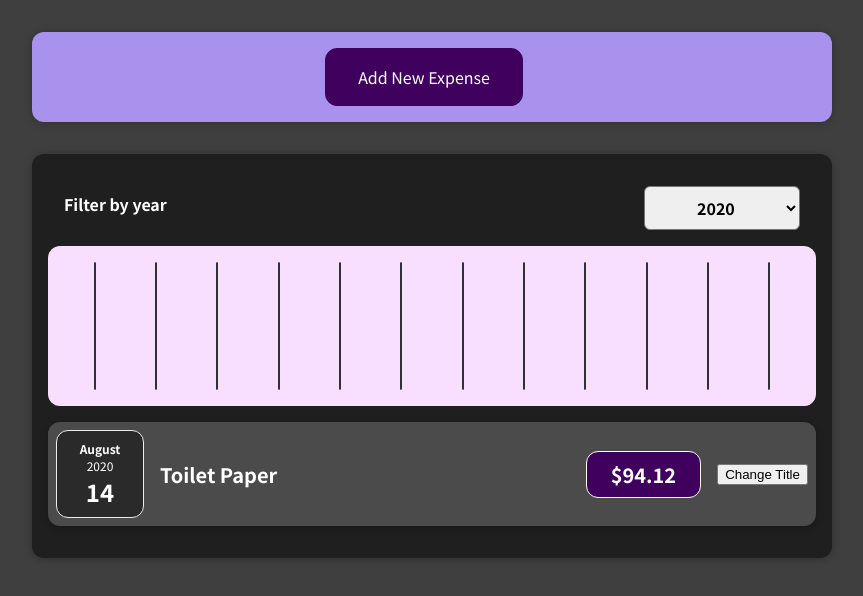
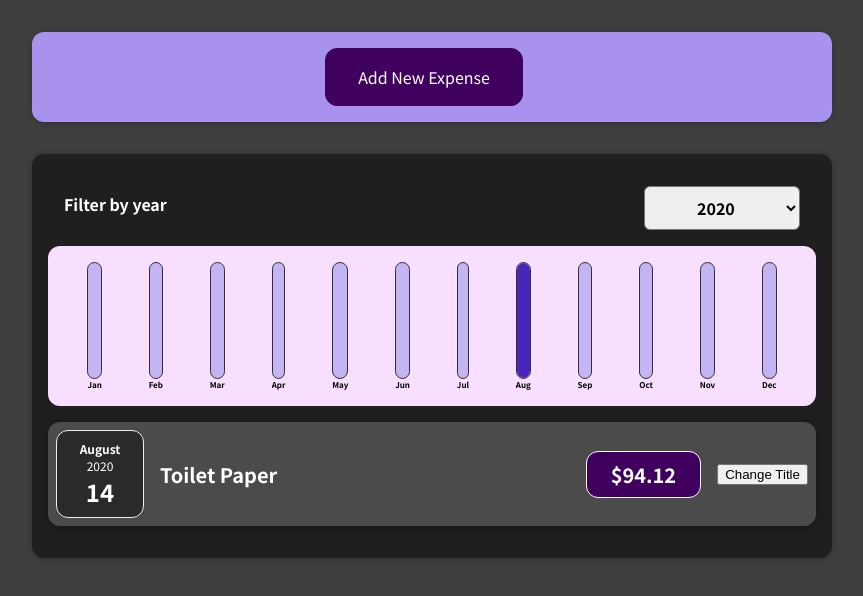
Before and after one commit to raakasf/react-complete-guide, a React (Create React App) app: page / in a window 1280 px wide. Shown: the top 596 px of the page, without its empty margins (208-1071 px from the left). Built offline with nearby package versions, Linux system fonts and the light colour scheme.

Commit message:
Fixed a bug - missing label

```diff
--- a/src/components/Chart/ChartBar.js
+++ b/src/components/Chart/ChartBar.js
@@ -5,7 +5,7 @@ import "./ChartBar.css";
 const ChartBar = (props) => {
   let barFillHeight = "0%";
 
-  if (props.max > 0) {
+  if (props.maxValue > 0) {
     barFillHeight = Math.round((props.value / props.maxValue) * 100) + "%";
   }
 
@@ -14,7 +14,7 @@ const ChartBar = (props) => {
       <div className="chart-bar__inner">
         <div className="chart-bar__fill" style={{ height: barFillHeight }} />
       </div>
-      <div className="chart-bar__label" />
+      <div className="chart-bar__label">{props.label}</div>
     </div>
   );
 };
--- a/src/components/Expenses/ExpenseChart.js
+++ b/src/components/Expenses/ExpenseChart.js
@@ -15,7 +15,7 @@ const ExpensesChart = (props) => {
     { label: "Sep", value: 0 },
     { label: "Oct", value: 0 },
     { label: "Nov", value: 0 },
-    { label: "Dev", value: 0 },
+    { label: "Dec", value: 0 },
   ];
 
   for (const expense of props.expenses) {
```
